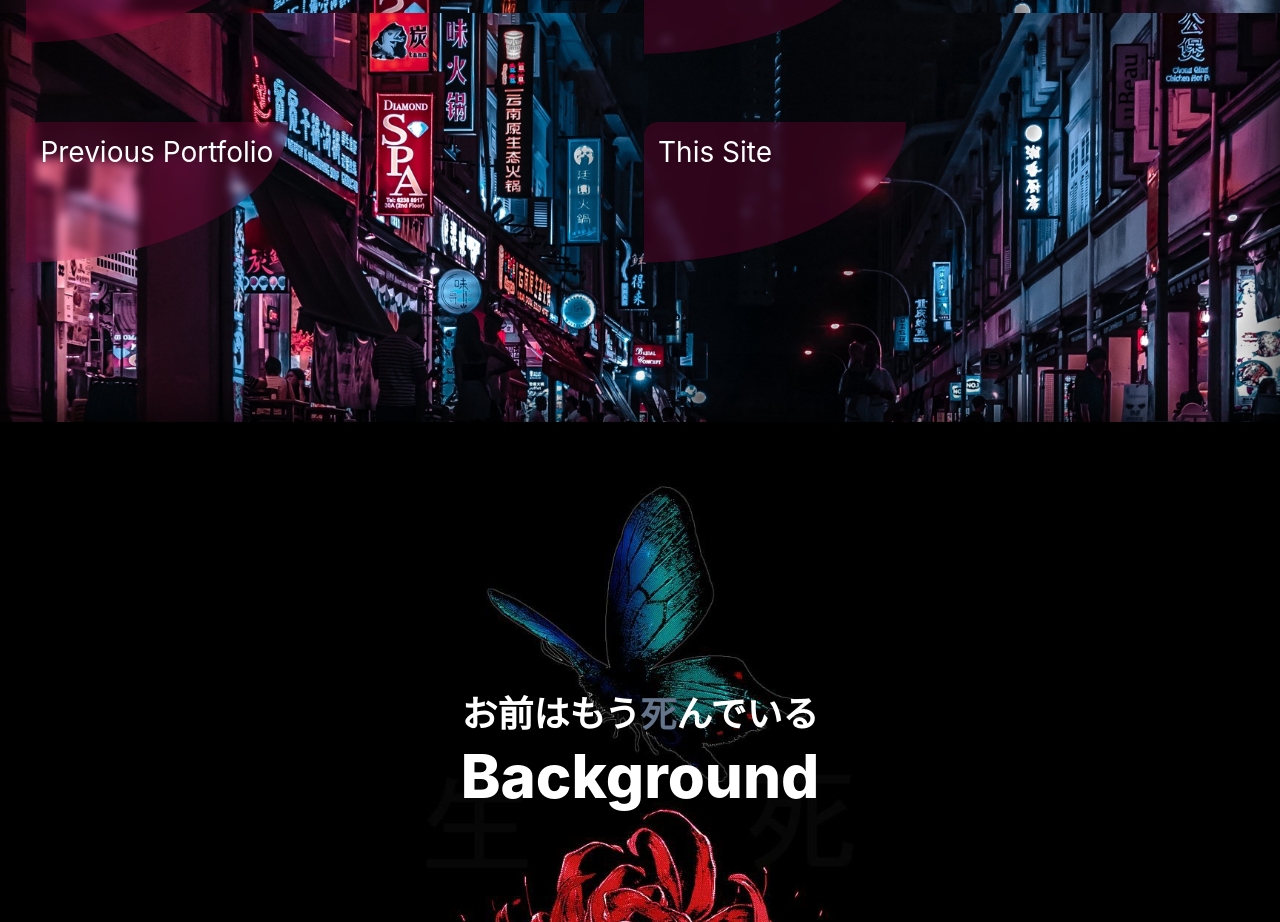
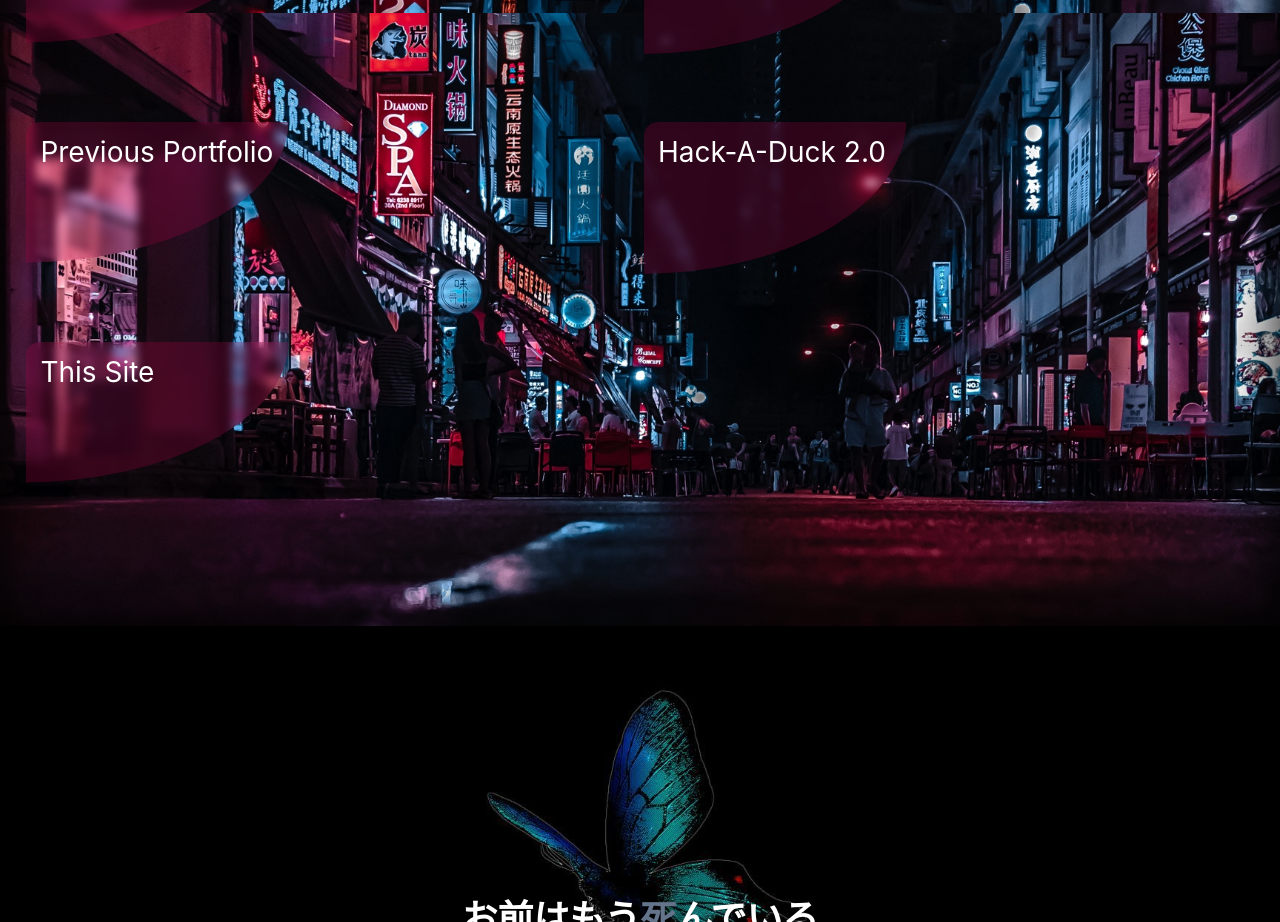
Before and after one commit to banboy38/showcase-website, a Next.js app: page / in a window 1280 px wide. Shown: the part 5760-6682 px from the top of the page. Built offline with nearby package versions, Linux system fonts and the light colour scheme.

Commit message:
new project

```diff
--- a/components/portfolio/portfolio.js
+++ b/components/portfolio/portfolio.js
@@ -93,6 +93,12 @@ export default function Portfolio(props){
                             <div className="fun text-2xl md:text-[0.625em] m-3">Here's my previous portfolio site from 3 years ago when I wasn't the <Pink>God of Pessimism</Pink> yet. So naturally, it's complete and utter shit.</div>
                           </Container>
                         </a>
+                        <a target = "_blank" href="https://hack-a-duck.psyberduck.com/" className="prnt2">
+                          <Container className="chld" >
+                            <div className="text-2xl md:text-[1em]">Hack-A-Duck 2.0</div>
+                            <div className="fun text-2xl md:text-[0.625em] m-3">Developed the website for Hack-A-Duck, the premier hackathon organized by Psyberduck in collaboration with IET, BIT Mesra. It was an attempt to make something unique, wacky and aesthetic. Glad it was a success 😎.</div>
+                          </Container>
+                        </a>
                         <a href="/#" className="prnt2">
                           <Container className="chld" >
                             <div className="text-2xl md:text-[1em]">This Site</div>
```
